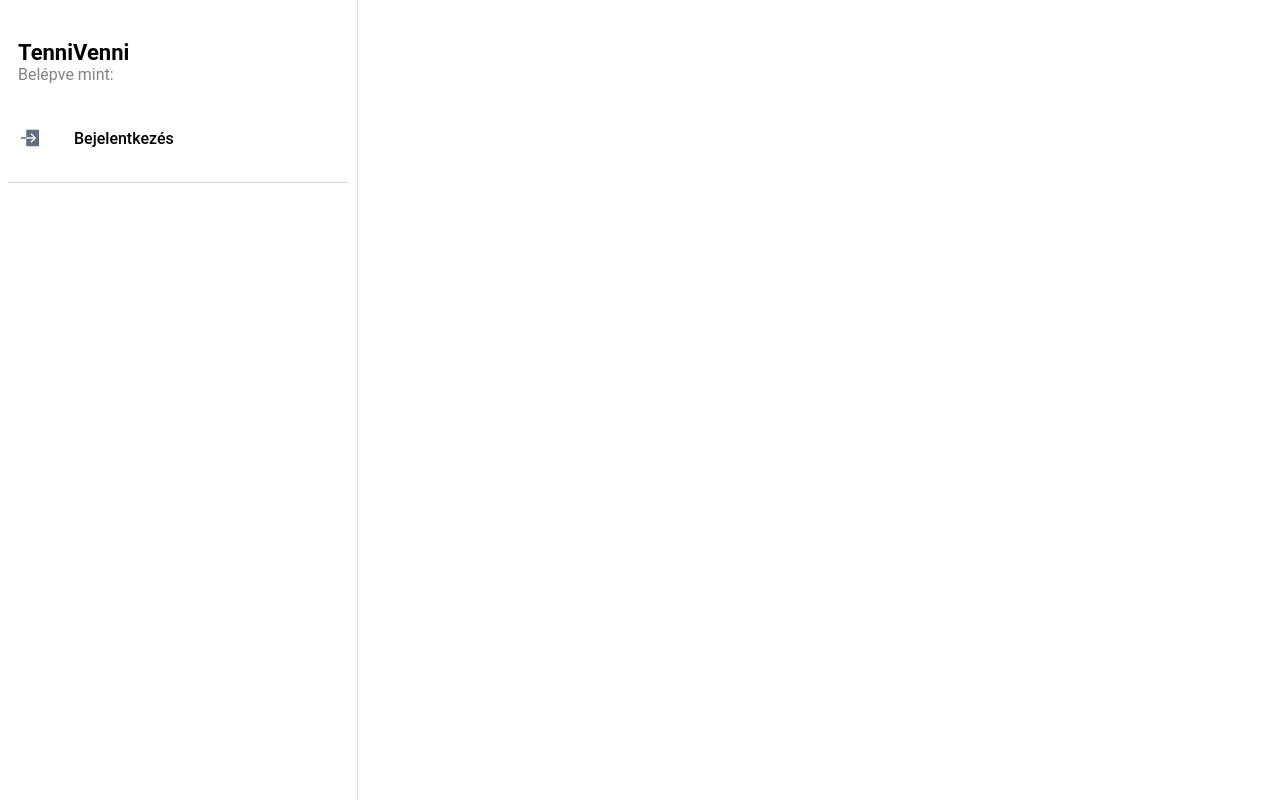
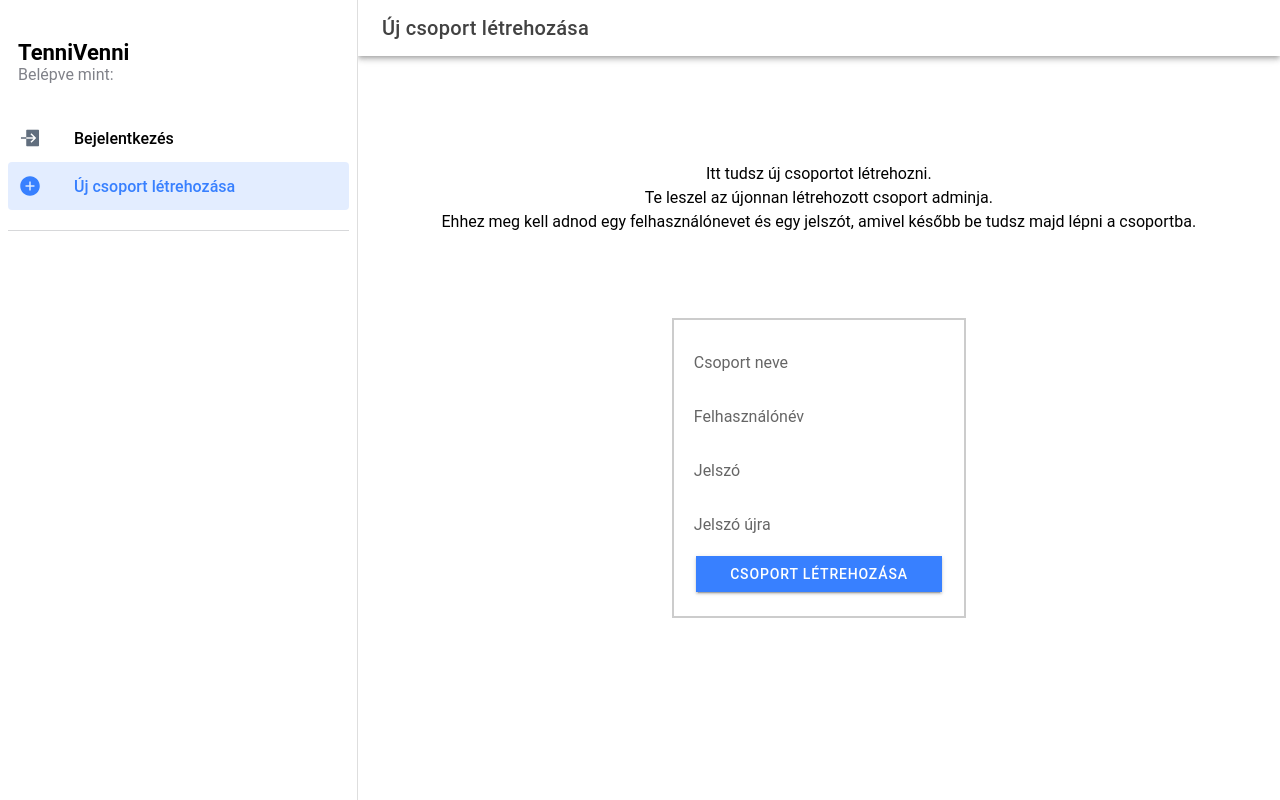
Before and after one commit to LBlanka99/task-manager, a React (Vite) app in the folder ClientApp/: page /new-group in a window 1280 px wide. Built offline with nearby package versions, Linux system fonts and the light colour scheme.

Commit message:
create basic new group creator page

```diff
--- a/ClientApp/src/App.tsx
+++ b/ClientApp/src/App.tsx
@@ -23,6 +23,7 @@ import '@ionic/react/css/display.css';
 /* Theme variables */
 import './theme/variables.css';
 import LoginPage from './pages/Login';
+import NewGroupPage from './pages/NewGroup';
 
 setupIonicReact();
 
@@ -40,6 +41,7 @@ const App: React.FC = () => {
               <Page />
             </Route>
             <Route path="/login" component={LoginPage} exact />
+            <Route path="/new-group" component={NewGroupPage} exact />
           </IonRouterOutlet>
         </IonSplitPane>
       </IonReactRouter>
--- a/ClientApp/src/components/Menu.tsx
+++ b/ClientApp/src/components/Menu.tsx
@@ -11,7 +11,7 @@ import {
 } from '@ionic/react';
 
 import { useLocation } from 'react-router-dom';
-import { archiveOutline, archiveSharp, bookmarkOutline, heartOutline, heartSharp, logInOutline, logInSharp, mailOutline, mailSharp, paperPlaneOutline, paperPlaneSharp, trashOutline, trashSharp, warningOutline, warningSharp } from 'ionicons/icons';
+import { addCircleOutline, addCircleSharp, logInOutline, logInSharp } from 'ionicons/icons';
 import './Menu.css';
 
 interface AppPage {
@@ -27,6 +27,12 @@ const appPages: AppPage[] = [
     url: "/login",
     iosIcon: logInOutline,
     mdIcon: logInSharp
+  },
+  {
+    title: "Új csoport létrehozása",
+    url: "/new-group",
+    iosIcon: addCircleOutline,
+    mdIcon: addCircleSharp
   }
 ];
 
--- /dev/null
+++ b/ClientApp/src/pages/NewGroup.css
@@ -0,0 +1,39 @@
+html,
+body {
+  height: 100%;
+  margin: 0;
+}
+
+.page-container {
+    padding-bottom: 10%;
+    display: flex;
+    flex-direction: column;
+    align-items: center;
+    justify-content: space-evenly;
+    height: 100%;
+  }
+
+  .signup-container {
+    border: 2px solid #ccc;
+    padding: 15px;
+  }
+
+ion-content {
+    height: 100%;
+}
+
+ion-input {
+    margin-bottom: 10px;
+    offset: 0px;
+  }
+
+.information {
+    text-align: center;
+    margin-bottom: 5px;
+
+}
+
+p {
+    margin-bottom: 5px;
+    margin-top: 5px;
+}
--- /dev/null
+++ b/ClientApp/src/pages/NewGroup.tsx
@@ -0,0 +1,126 @@
+import { IonAlert, IonButton, IonButtons, IonCol, IonContent, IonGrid, IonHeader, IonInput, IonLabel, IonMenuButton, IonPage, IonRow, IonText, IonTitle, IonToolbar } from "@ionic/react";
+import "./NewGroup.css";
+import { useState } from "react";
+
+const NewGroupPage: React.FC = () => {
+    const [groupname, setGroupname] = useState("");
+    const [username, setUsername] = useState('');
+    const [password, setPassword] = useState('');
+    const [passwordAgain, setPasswordAgain] = useState("");
+    const [showAlert, setShowAlert] = useState(false);
+    const [errorMessage, setErrorMessage] = useState("");
+
+    async function createNewGroup(e: any) {
+        e.preventDefault();
+
+        if (password != passwordAgain) {
+            setErrorMessage("A megadott jelszavak nem egyeznek!");
+            setShowAlert(true);
+            return;
+        }
+
+        const credentials = {
+            "GroupName": groupname,
+            "UserName": username,
+            "Password": password
+        };
+
+        const apiAddress = "http://localhost:5180/api/v1/groups";
+
+        const init: RequestInit = {
+            method: "POST",
+            credentials: "include",
+            headers: new Headers([["content-type", "application/json"]]),
+            body: JSON.stringify(credentials),
+        };
+
+        const response = await fetch(apiAddress, init);
+        if (response.ok) {
+            //navigate to the login page
+            console.log("sikeres létrehozás");
+        } else if (response.status == 400) {
+            setErrorMessage("Ez a csoport név már foglalt! Kérlek, válassz egy másikat!");
+            setShowAlert(true);
+        } else {
+            setErrorMessage("Ismeretlen hiba lépett fel.");
+            setShowAlert(true);
+        }
+
+    };
+
+
+    return (
+        <IonPage>
+            <IonHeader>
+                <IonToolbar>
+                    <IonButtons slot="start">
+                        <IonMenuButton />
+                    </IonButtons>
+                    <IonTitle>Új csoport létrehozása</IonTitle>
+                </IonToolbar>
+            </IonHeader>
+
+            <IonContent className="ion-padding" scrollY={false} fullscreen>
+                <IonGrid className="page-container">
+                    <IonRow className="information-container">
+                        <IonCol>
+                            <IonText className="information">
+                                <p>Itt tudsz új csoportot létrehozni.</p>
+                                <p>Te leszel az újonnan létrehozott csoport adminja.</p>
+                                <p>Ehhez meg kell adnod egy felhasználónevet és egy jelszót, amivel később be tudsz majd lépni a csoportba.</p>
+                            </IonText>
+                        </IonCol>
+                    </IonRow>
+                    <IonRow className="signup-container">
+                        <IonCol size="12">
+                            <form onSubmit={createNewGroup}>
+                                <IonInput
+                                    placeholder="Csoport neve"
+                                    value={groupname}
+                                    clearInput={true}
+                                    onIonInput={(e) => setGroupname(e.detail.value!)}
+                                    required
+                                />
+                                <IonInput
+                                    placeholder="Felhasználónév"
+                                    value={username}
+                                    clearInput={true}
+                                    onIonInput={(e) => setUsername(e.detail.value!)}
+                                    required
+                                />
+                                <IonInput
+                                    type="password"
+                                    placeholder="Jelszó"
+                                    value={password}
+                                    clearInput={true}
+                                    onIonInput={(e) => setPassword(e.detail.value!)}
+                                    required
+                                />
+                                <IonInput
+                                    type="password"
+                                    placeholder="Jelszó újra"
+                                    value={passwordAgain}
+                                    clearInput={true}
+                                    onIonInput={(e) => setPasswordAgain(e.detail.value!)}
+                                    required
+                                />
+                                <IonButton expand="full" type="submit">
+                                    Csoport létrehozása
+                                </IonButton>
+                            </form>
+                        </IonCol>
+                    </IonRow>
+                </IonGrid>
+                <IonAlert
+                    isOpen={showAlert}
+                    onDidDismiss={() => setShowAlert(false)}
+                    header={"Sikertelen csoportlétrehozás"}
+                    message={errorMessage}
+                    buttons={['OK']}
+                />
+            </IonContent>
+        </IonPage>
+    );
+};
+
+export default NewGroupPage;
```
